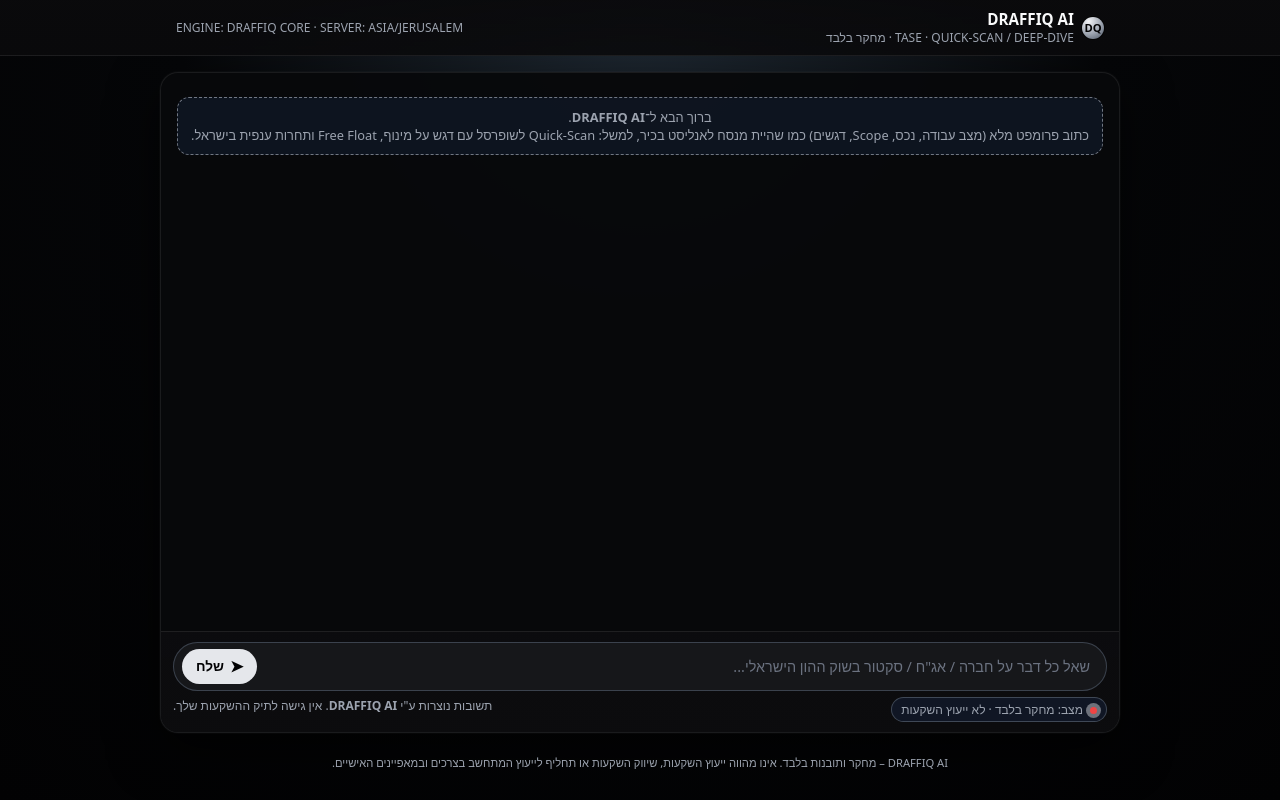
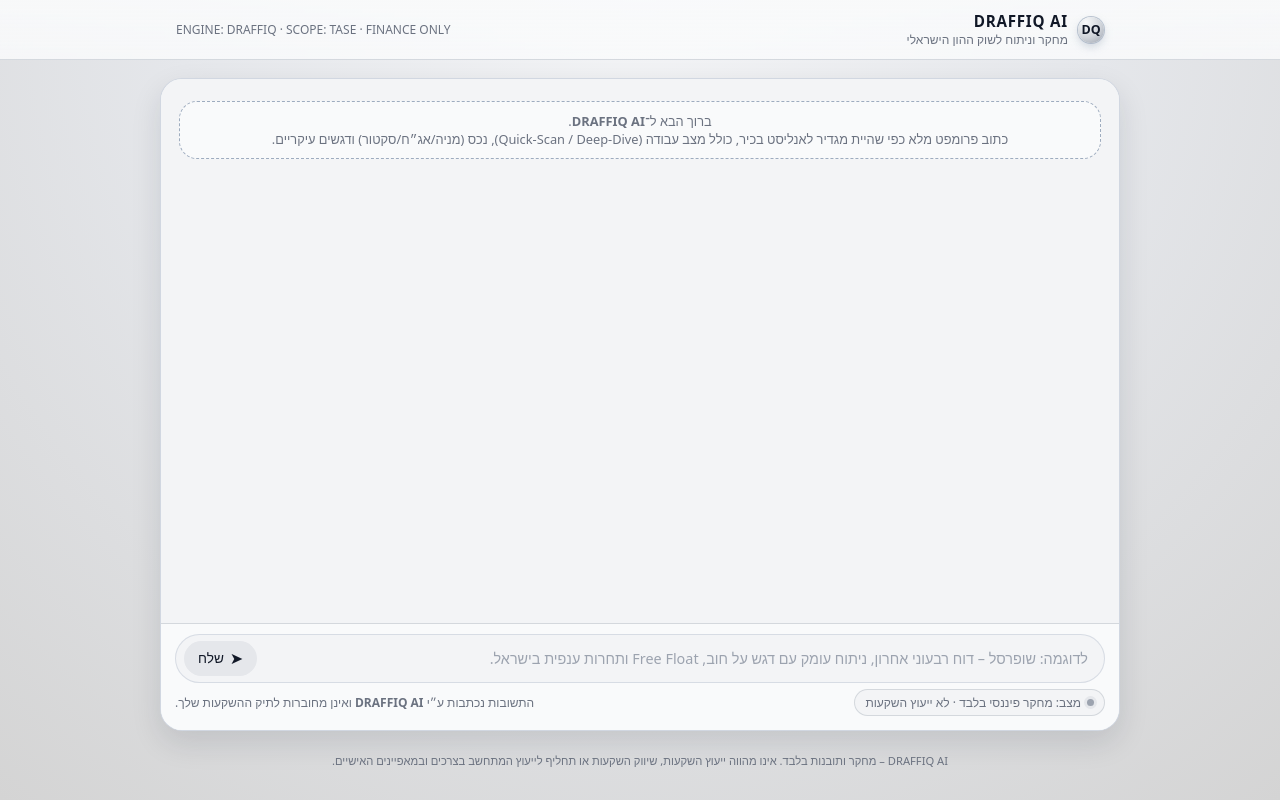
Before and after one commit to shauli-svg/analsis, a website: page public/index.html in a window 1280 px wide. Drawn offline with Linux system fonts and the light colour scheme.

Commit message:
Update index.html

```diff
--- a/public/index.html
+++ b/public/index.html
@@ -6,20 +6,22 @@
   <meta name="viewport" content="width=device-width, initial-scale=1" />
   <style>
     :root {
-      color-scheme: dark;
-      --bg-main: #050608;
-      --bg-panel: #111214;
-      --bg-input: #16171a;
-      --border-subtle: rgba(255, 255, 255, 0.08);
-      --accent: #e5e7eb;
-      --accent-soft: rgba(229, 231, 235, 0.15);
-      --text-main: #f9fafb;
-      --text-muted: #9ca3af;
+      color-scheme: light;
+      --bg-page: #e5e7eb;
+      --bg-card: #f9fafb;
+      --bg-messages: #f3f4f6;
+      --bg-user: #ffffff;
+      --bg-assistant: #f1f5f9;
+      --border-subtle: rgba(148, 163, 184, 0.4);
+      --border-soft: rgba(148, 163, 184, 0.3);
+      --text-main: #111827;
+      --text-muted: #6b7280;
+      --accent-soft: #d1d5db;
+      --radius-xl: 22px;
       --radius-lg: 18px;
       --radius-md: 12px;
       --shadow-soft:
-        0 0 0 1px rgba(255, 255, 255, 0.02),
-        0 18px 50px rgba(0, 0, 0, 0.65);
+        0 12px 30px rgba(15, 23, 42, 0.12);
     }
 
     * {
@@ -29,7 +31,7 @@
     body {
       margin: 0;
       font-family: system-ui, -apple-system, BlinkMacSystemFont, "Segoe UI", sans-serif;
-      background: radial-gradient(circle at top, #1f2933 0, #050608 45%, #020203 100%);
+      background: radial-gradient(circle at top, #f3f4f6 0, #e5e7eb 45%, #d4d4d4 100%);
       color: var(--text-main);
       min-height: 100vh;
       display: flex;
@@ -39,20 +41,20 @@
 
     /* Top bar */
     .top-bar {
-      height: 56px;
-      border-bottom: 1px solid rgba(255, 255, 255, 0.08);
+      height: 60px;
       display: flex;
       align-items: center;
       justify-content: center;
-      backdrop-filter: blur(16px);
-      background: linear-gradient(
-        to bottom,
-        rgba(10, 10, 12, 0.96),
-        rgba(10, 10, 12, 0.9)
-      );
       position: sticky;
       top: 0;
       z-index: 10;
+      backdrop-filter: blur(12px);
+      background: linear-gradient(
+        to bottom,
+        rgba(249, 250, 251, 0.92),
+        rgba(249, 250, 251, 0.86)
+      );
+      border-bottom: 1px solid rgba(209, 213, 219, 0.9);
     }
 
     .top-bar-inner {
@@ -68,27 +70,31 @@
     .brand {
       display: inline-flex;
       align-items: center;
-      gap: 8px;
+      gap: 10px;
       font-size: 0.95rem;
     }
 
     .brand-icon {
-      width: 22px;
-      height: 22px;
+      width: 26px;
+      height: 26px;
       border-radius: 999px;
-      background: radial-gradient(circle at 30% 20%, #f3f4f6, #9ca3af 55%, #4b5563 100%);
+      background: radial-gradient(circle at 30% 20%, #f9fafb, #d1d5db 55%, #9ca3af 100%);
       display: inline-flex;
       align-items: center;
       justify-content: center;
-      font-size: 0.7rem;
+      font-size: 0.78rem;
       font-weight: 700;
-      color: #020203;
-      box-shadow: 0 0 0 1px rgba(0, 0, 0, 0.7);
+      color: #111827;
       text-transform: uppercase;
+      box-shadow:
+        0 0 0 1px rgba(148, 163, 184, 0.6),
+        0 4px 8px rgba(148, 163, 184, 0.4);
     }
 
     .brand-title {
       font-weight: 600;
+      font-size: 0.95rem;
+      letter-spacing: 0.05em;
       text-transform: uppercase;
     }
 
@@ -108,7 +114,7 @@
       flex: 1;
       display: flex;
       justify-content: center;
-      padding: 16px;
+      padding: 18px 16px 16px;
     }
 
     .chat-wrapper {
@@ -122,8 +128,8 @@
     .panel {
       flex: 1;
       min-height: 0;
-      background: rgba(8, 9, 11, 0.96);
-      border-radius: var(--radius-lg);
+      background: var(--bg-card);
+      border-radius: var(--radius-xl);
       box-shadow: var(--shadow-soft);
       border: 1px solid var(--border-subtle);
       display: flex;
@@ -135,9 +141,11 @@
     #messages {
       flex: 1;
       overflow-y: auto;
-      padding: 16px;
+      padding: 16px 18px;
+      background: var(--bg-messages);
+      border-bottom: 1px solid rgba(209, 213, 219, 0.9);
       scrollbar-width: thin;
-      scrollbar-color: rgba(156, 163, 175, 0.4) transparent;
+      scrollbar-color: rgba(148, 163, 184, 0.7) transparent;
     }
 
     #messages::-webkit-scrollbar {
@@ -149,54 +157,70 @@
     }
 
     #messages::-webkit-scrollbar-thumb {
-      background: rgba(156, 163, 175, 0.4);
+      background: rgba(148, 163, 184, 0.7);
       border-radius: 999px;
+    }
+
+    @keyframes fadeUp {
+      from {
+        opacity: 0;
+        transform: translateY(4px);
+      }
+      to {
+        opacity: 1;
+        transform: translateY(0);
+      }
     }
 
     .message-row {
       display: flex;
       gap: 10px;
-      padding: 10px 8px;
-      border-radius: var(--radius-md);
-      margin-bottom: 4px;
+      padding: 10px 10px;
+      border-radius: var(--radius-lg);
+      margin-bottom: 6px;
+      opacity: 0;
+      animation: fadeUp 0.18s ease-out forwards;
     }
 
     .message-row.user {
-      background: rgba(31, 32, 35, 0.9);
+      background: var(--bg-user);
+      border: 1px solid rgba(209, 213, 219, 0.9);
     }
 
     .message-row.assistant {
-      background: rgba(20, 21, 24, 0.95);
-      border: 1px solid rgba(255, 255, 255, 0.02);
+      background: var(--bg-assistant);
+      border: 1px solid rgba(209, 213, 219, 0.8);
     }
 
     .message-avatar {
-      flex: 0 0 28px;
+      flex: 0 0 30px;
       display: flex;
       align-items: flex-start;
       justify-content: center;
+      padding-top: 2px;
     }
 
     .avatar-circle {
-      width: 28px;
-      height: 28px;
+      width: 30px;
+      height: 30px;
       border-radius: 999px;
       display: inline-flex;
       align-items: center;
       justify-content: center;
-      font-size: 0.75rem;
+      font-size: 0.8rem;
       font-weight: 600;
       text-transform: uppercase;
+      background: #e5e7eb;
+      color: #111827;
+      border: 1px solid rgba(148, 163, 184, 0.8);
     }
 
     .avatar-user {
-      background: radial-gradient(circle at 20% 0, #d1d5db, #6b7280);
-      color: #111827;
+      background: #ffffff;
     }
 
     .avatar-assistant {
-      background: radial-gradient(circle at 20% 0, #f3f4f6, #9ca3af);
-      color: #111827;
+      background: #e5e7eb;
     }
 
     .message-content {
@@ -210,7 +234,7 @@
     }
 
     .message-content a {
-      color: #e5e7eb;
+      color: #374151;
       text-decoration: underline;
       text-decoration-thickness: 1px;
       text-underline-offset: 2px;
@@ -219,40 +243,44 @@
     .message-meta {
       font-size: 0.7rem;
       color: var(--text-muted);
-      margin-bottom: 4px;
+      margin-bottom: 3px;
       text-transform: uppercase;
+      letter-spacing: 0.03em;
     }
 
     .message.system {
-      margin: 8px 0 16px;
+      margin: 6px 0 14px;
       padding: 10px 12px;
-      border-radius: var(--radius-md);
-      background: rgba(17, 24, 39, 0.75);
+      border-radius: var(--radius-lg);
+      background: #f9fafb;
       color: var(--text-muted);
       font-size: 0.8rem;
       text-align: center;
-      border: 1px dashed rgba(156, 163, 175, 0.7);
+      border: 1px dashed rgba(148, 163, 184, 0.9);
     }
 
     /* Input panel */
     .input-shell {
-      padding: 10px 12px;
-      border-top: 1px solid var(--border-subtle);
-      background: linear-gradient(
-        to top,
-        rgba(12, 12, 14, 0.98),
-        rgba(12, 12, 14, 0.94)
-      );
+      padding: 10px 14px 14px;
+      background: #f9fafb;
     }
 
     .input-inner {
       border-radius: 999px;
-      background: var(--bg-input);
-      border: 1px solid rgba(75, 85, 99, 0.7);
+      background: #f3f4f6;
+      border: 1px solid var(--border-soft);
       padding: 6px 8px;
       display: flex;
       align-items: center;
       gap: 8px;
+      transition: border-color 0.15s ease, box-shadow 0.15s ease;
+    }
+
+    .input-inner:focus-within {
+      border-color: rgba(107, 114, 128, 0.9);
+      box-shadow:
+        0 0 0 1px rgba(156, 163, 175, 0.7),
+        0 8px 18px rgba(148, 163, 184, 0.3);
     }
 
     .input-textarea-wrap {
@@ -275,7 +303,7 @@
     }
 
     textarea::placeholder {
-      color: #6b7280;
+      color: #9ca3af;
     }
 
     button {
@@ -284,15 +312,17 @@
       padding: 8px 14px;
       font-size: 0.85rem;
       cursor: pointer;
-      background: var(--accent);
-      color: #020203;
-      font-weight: 600;
+      background: #e5e7eb;
+      color: #111827;
+      font-weight: 500;
       display: inline-flex;
       align-items: center;
       gap: 6px;
       white-space: nowrap;
-      transition: background 0.15s ease, transform 0.05s ease;
-      text-transform: uppercase;
+      transition:
+        background-color 0.15s ease,
+        transform 0.08s ease,
+        box-shadow 0.15s ease;
     }
 
     button span.icon {
@@ -300,14 +330,16 @@
     }
 
     button:hover:not(:disabled) {
-      background: #ffffff;
+      background: #d4d4d4;
       transform: translateY(-0.5px);
+      box-shadow: 0 3px 8px rgba(107, 114, 128, 0.3);
     }
 
     button:disabled {
-      opacity: 0.5;
+      opacity: 0.65;
       cursor: default;
       transform: none;
+      box-shadow: none;
     }
 
     .status-line {
@@ -317,31 +349,72 @@
       display: flex;
       justify-content: space-between;
       gap: 6px;
+      align-items: center;
     }
 
     .status-pill {
-      padding: 3px 9px;
+      padding: 4px 10px;
       border-radius: 999px;
-      background: rgba(17, 24, 39, 0.9);
-      border: 1px solid rgba(75, 85, 99, 0.8);
+      background: #f3f4f6;
+      border: 1px solid rgba(209, 213, 219, 0.9);
+      display: inline-flex;
+      align-items: center;
+      gap: 6px;
     }
 
-    .status-pill span.dot {
-      display: inline-block;
+    .status-dot {
       width: 7px;
       height: 7px;
       border-radius: 999px;
-      margin-left: 4px;
-      background: #ef4444; /* אדום */
-      box-shadow: 0 0 0 4px rgba(248, 250, 252, 0.4); /* הילה לבנה עדינה */
+      background: #9ca3af;
+      box-shadow: 0 0 0 3px rgba(229, 231, 235, 1);
     }
 
-    /* Footer */
+    .status-secondary {
+      text-align: left;
+    }
+
     footer {
-      padding: 10px 16px 14px;
+      padding: 10px 16px 16px;
       text-align: center;
       font-size: 0.7rem;
       color: var(--text-muted);
+    }
+
+    /* Thinking dots */
+    .thinking-dots {
+      display: inline-flex;
+      gap: 3px;
+      align-items: center;
+      margin-top: 2px;
+    }
+
+    .thinking-dot {
+      width: 5px;
+      height: 5px;
+      border-radius: 999px;
+      background: #9ca3af;
+      opacity: 0.4;
+      animation: pulse 1s infinite ease-in-out;
+    }
+
+    .thinking-dot:nth-child(2) {
+      animation-delay: 0.15s;
+    }
+
+    .thinking-dot:nth-child(3) {
+      animation-delay: 0.3s;
+    }
+
+    @keyframes pulse {
+      0%, 100% {
+        transform: translateY(0);
+        opacity: 0.4;
+      }
+      50% {
+        transform: translateY(-2px);
+        opacity: 1;
+      }
     }
 
     @media (max-width: 720px) {
@@ -349,18 +422,15 @@
         padding: 0 12px;
       }
       .app-shell {
-        padding: 10px;
+        padding: 12px 10px 10px;
       }
       .panel {
-        border-radius: 12px;
-      }
-      .input-inner {
-        align-items: flex-end;
-      }
-      button {
-        padding-inline: 10px;
+        border-radius: 18px;
       }
       .top-status {
+        display: none;
+      }
+      .status-secondary {
         display: none;
       }
     }
@@ -373,11 +443,11 @@
         <div class="brand-icon">DQ</div>
         <div>
           <div class="brand-title">DRAFFIQ AI</div>
-          <div class="brand-subtitle">TASE · QUICK-SCAN / DEEP-DIVE · מחקר בלבד</div>
+          <div class="brand-subtitle">מחקר וניתוח לשוק ההון הישראלי</div>
         </div>
       </div>
       <div class="top-status">
-        ENGINE: DRAFFIQ CORE · SERVER: ASIA/JERUSALEM
+        ENGINE: DRAFFIQ · SCOPE: TASE · FINANCE ONLY
       </div>
     </div>
   </div>
@@ -388,8 +458,8 @@
         <div id="messages">
           <div class="message system">
             ברוך הבא ל־<strong>DRAFFIQ AI</strong>.<br />
-            כתוב פרומפט מלא (מצב עבודה, נכס, Scope, דגשים) כמו שהיית מנסח לאנליסט בכיר,
-            למשל: Quick-Scan לשופרסל עם דגש על מינוף, Free Float ותחרות ענפית בישראל.
+            כתוב פרומפט מלא כפי שהיית מגדיר לאנליסט בכיר, כולל מצב עבודה (Quick-Scan / Deep-Dive),
+            נכס (מניה/אג״ח/סקטור) ודגשים עיקריים.
           </div>
         </div>
 
@@ -401,7 +471,7 @@
                   id="query"
                   name="query"
                   rows="1"
-                  placeholder="שאל כל דבר על חברה / אג&quot;ח / סקטור בשוק ההון הישראלי..."
+                  placeholder="לדוגמה: שופרסל – דוח רבעוני אחרון, ניתוח עומק עם דגש על חוב, Free Float ותחרות ענפית בישראל."
                 ></textarea>
               </div>
               <button type="submit" id="send-btn">
@@ -411,11 +481,11 @@
             </div>
             <div class="status-line">
               <div class="status-pill">
-                <span class="dot"></span>
-                מצב: מחקר בלבד · לא ייעוץ השקעות
+                <span class="status-dot"></span>
+                <span>מצב: מחקר פיננסי בלבד · לא ייעוץ השקעות</span>
               </div>
-              <div>
-                תשובות נוצרות ע&quot;י <strong>DRAFFIQ AI</strong>. אין גישה לתיק ההשקעות שלך.
+              <div class="status-secondary">
+                התשובות נכתבות ע״י <strong>DRAFFIQ AI</strong> ואינן מחוברות לתיק ההשקעות שלך.
               </div>
             </div>
           </form>
@@ -442,20 +512,17 @@
 
     textarea.addEventListener("input", () => autoResizeTextarea(textarea));
 
-    // הופך טקסט פשוט ללינקים לחיצים, עם escape נגד HTML
+    // הופך טקסט רגיל ללינקים לחיצים (עם escape בסיסי)
     function renderTextWithLinks(text) {
       if (!text) return "";
-      // Escape HTML בסיסי
       let escaped = text
         .replace(/&/g, "&amp;")
         .replace(/</g, "&lt;")
         .replace(/>/g, "&gt;");
 
-      // זיהוי URLים (http/https)
       const urlRegex = /(https?:\/\/[^\s)]+)/g;
 
       escaped = escaped.replace(urlRegex, (url) => {
-        // הסרה עדינה של סימני פיסוק סופיים כמו , . )
         let clean = url;
         let trailing = "";
         while (/[),.!?]$/.test(clean)) {
@@ -523,8 +590,12 @@
       meta.textContent = "DRAFFIQ AI";
 
       const dots = document.createElement("div");
-      dots.textContent = "חושב...";
-      dots.style.opacity = "0.8";
+      dots.className = "thinking-dots";
+      dots.innerHTML = `
+        <span class="thinking-dot"></span>
+        <span class="thinking-dot"></span>
+        <span class="thinking-dot"></span>
+      `;
 
       contentWrap.appendChild(meta);
       contentWrap.appendChild(dots);
@@ -554,12 +625,12 @@
         } catch {
           err = {};
         }
-        throw new Error(err.error || "שגיאה מהשרת");
+        throw new Error(err.error || "אירעה תקלה בצד השרת.");
       }
 
       const data = await response.json();
       if (!data.ok) {
-        throw new Error(data.error || "שגיאה מהשרת");
+        throw new Error(data.error || "אירעה תקלה בצד השרת.");
       }
       return data.answer;
     }
@@ -586,7 +657,10 @@
         appendMessage(answer, "assistant");
       } catch (err) {
         thinkingRow.remove();
-        appendMessage("שגיאה: " + err.message, "assistant");
+        appendMessage(
+          "הייתה בעיה בעיבוד הבקשה: " + (err.message || "שגיאה לא ידועה."),
+          "assistant"
+        );
       } finally {
         sendBtn.disabled = false;
         sendBtn.querySelector(".label").textContent = originalLabel;
```
